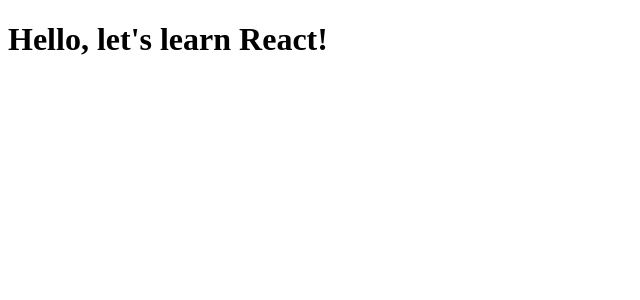
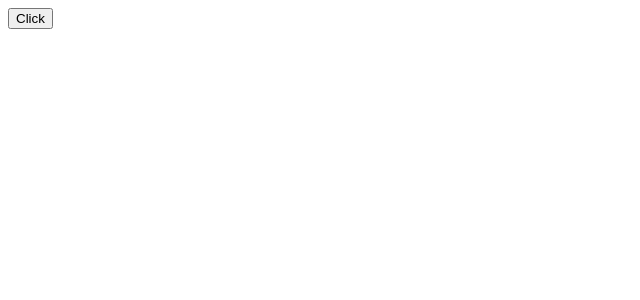
Before and after one commit to viveksingh-01/learn-react, a React (Vite) app: page / in a window 1280 px wide. Shown: the top 300 px of the page, without its empty margins (0-640 px from the left). Built offline with nearby package versions, Linux system fonts and the light colour scheme.

Commit message:
Hooks: Need for useEffect hook - demonstration using class component

```diff
--- /dev/null
+++ b/App.tsx
@@ -0,0 +1,12 @@
+import React from "react";
+import ClassCounter from "./src/Hooks/useEffect/ClassCounter";
+
+const App = () => {
+  return (
+    <main>
+      <ClassCounter />
+    </main>
+  );
+};
+
+export default App;
--- a/main.tsx
+++ b/main.tsx
@@ -1,6 +1,6 @@
-import React from 'react';
+import React from "react";
 import { createRoot } from "react-dom/client";
-import App from "./src/components/App";
+import App from "./App";
 
 const rootElement = document.getElementById("root");
 if (rootElement) {
--- /dev/null
+++ b/src/Hooks/useEffect/ClassCounter.tsx
@@ -0,0 +1,37 @@
+import React, { Component } from "react";
+
+type State = {
+  count: number;
+};
+
+class ClassCounter extends Component<{}, State> {
+  constructor(props: {}) {
+    super(props);
+    this.state = {
+      count: 0,
+    };
+  }
+
+  componentDidMount(): void {
+    document.title = `Clicked ${this.state.count} times`;
+  }
+
+  componentDidUpdate(prevProps: Readonly<{}>, prevState: Readonly<State>): void {
+    document.title = `Clicked ${this.state.count} times`;
+  }
+
+  render() {
+    return (
+      <div>
+        <button onClick={() => this.setState({ count: this.state.count + 1 })}>Click</button>
+      </div>
+    );
+  }
+}
+
+export default ClassCounter;
+
+// In class based components, we need to re-write the same piece of code
+// in componentDidMount as well as componentDidUpdate.
+// useEffect can solve this issue by combining the functionalities of both the lifecycle methods
+// and allows us to keep the related logic in a single block.
--- a/src/components/App.tsx
+++ /dev/null
@@ -1,16 +0,0 @@
-import React from "react";
-import useNetworkStatus from "./Custom Hook/useNetworkStatus";
-
-export default function App() {
-  const networkStatus = useNetworkStatus();
-  if (!networkStatus) {
-    return (
-      <section>
-        <h2>Oops, no internet connectivity...</h2>
-        <p>Please check your internet connection.</p>
-      </section>
-    );
-  }
-
-  return <h1>Hello, let's learn React!</h1>;
-}
```
